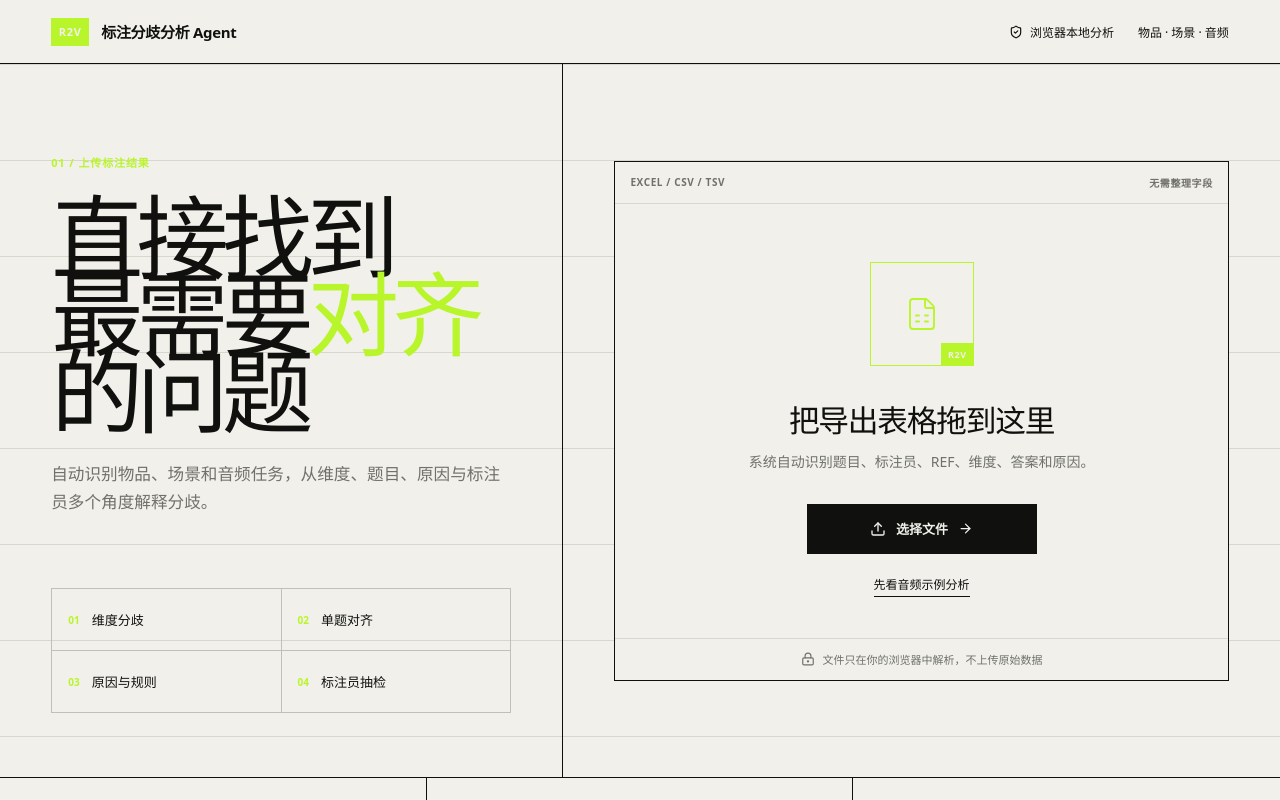
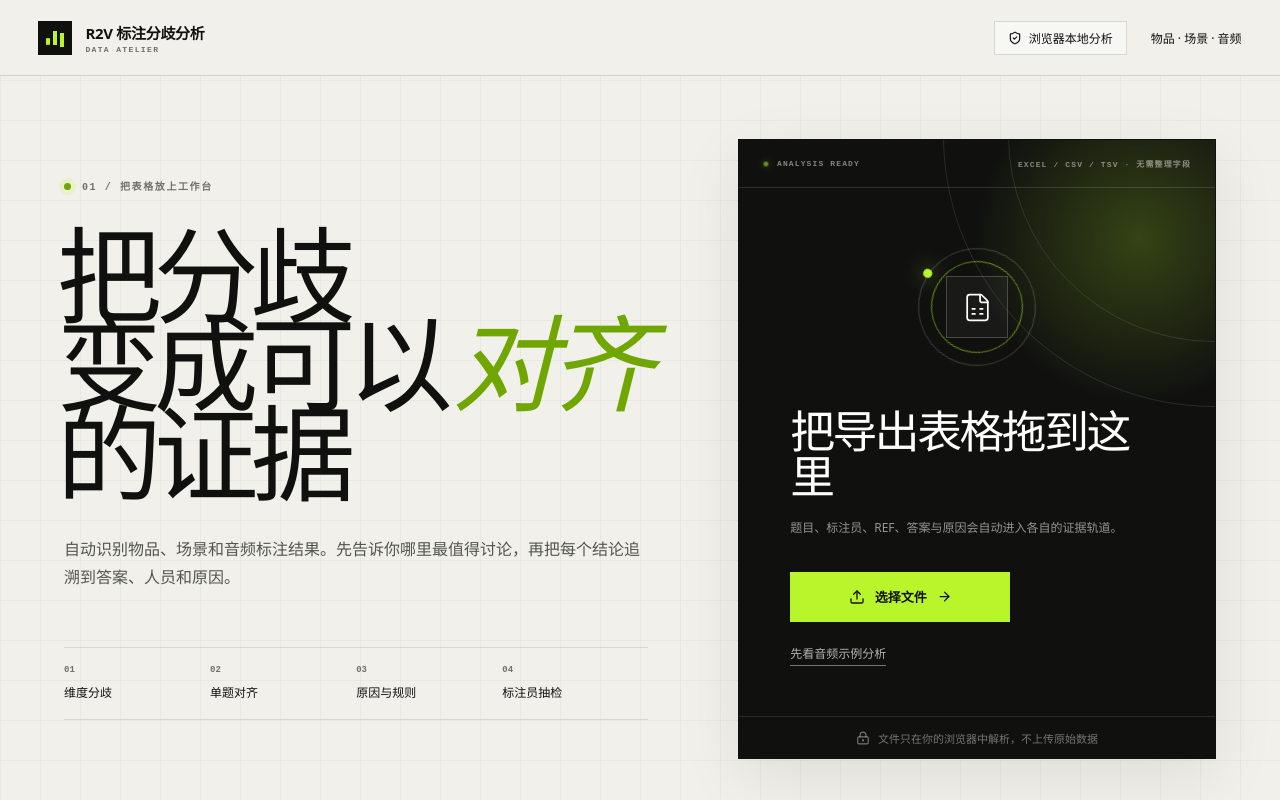
Before and after one commit to 356341603wang-gif/data-lumen-agent, a Next.js app: page / in a window 1280 px wide. Shown: the top 800 px of the page. Built offline with nearby package versions, Linux system fonts and the light colour scheme.

Commit message:
feat: redesign R2V upload workbench

```diff
--- a/app/globals.css
+++ b/app/globals.css
@@ -1818,6 +1818,439 @@ summary:focus-visible {
   font-size: 9px;
 }
 
+/* Data Atelier upload workbench */
+
+.upload-page {
+  min-height: 100vh;
+  background: transparent;
+}
+
+.upload-topbar {
+  position: fixed;
+  z-index: 60;
+  top: 0;
+  right: 0;
+  left: 0;
+  height: 76px;
+  border-color: rgba(16, 17, 15, 0.13);
+  background: rgba(241, 240, 234, 0.86);
+  backdrop-filter: blur(18px);
+  padding: 0 clamp(20px, 3vw, 44px);
+}
+
+.upload-brand {
+  gap: 13px;
+}
+
+.upload-brand > .upload-brand__mark {
+  width: 34px;
+  height: 34px;
+  display: flex;
+  align-items: flex-end;
+  justify-content: center;
+  gap: 3px;
+  background: var(--atelier-ink);
+  padding: 8px 7px;
+}
+
+.upload-brand__mark i {
+  width: 4px;
+  height: 11px;
+  display: block;
+  background: var(--atelier-acid);
+  animation: atelier-signal 2.8s ease-in-out infinite;
+}
+
+.upload-brand__mark i:nth-child(2) {
+  height: 18px;
+  animation-delay: -0.55s;
+}
+
+.upload-brand__mark i:nth-child(3) {
+  height: 14px;
+  animation-delay: -1.1s;
+}
+
+.upload-brand > .upload-brand__copy {
+  width: auto;
+  height: auto;
+  display: grid;
+  place-items: initial;
+  color: var(--atelier-ink);
+  background: transparent;
+  text-align: left;
+}
+
+.upload-brand__copy strong {
+  font-size: 15px;
+  font-weight: 700;
+}
+
+.upload-brand__copy small {
+  margin-top: 2px;
+  color: var(--atelier-muted);
+  font-family: var(--atelier-mono);
+  font-size: 8px;
+  font-weight: 650;
+  letter-spacing: 0.17em;
+  text-transform: uppercase;
+}
+
+.upload-topbar > div span:first-child {
+  min-height: 34px;
+  border: 1px solid var(--atelier-line);
+  background: rgba(255, 255, 255, 0.42);
+  padding: 0 13px;
+}
+
+.upload-hero {
+  width: min(100%, 1580px);
+  min-height: 100vh;
+  grid-template-columns: minmax(0, 1.1fr) minmax(440px, 0.9fr);
+  gap: clamp(48px, 7vw, 118px);
+  margin: 0 auto;
+  border: 0;
+  padding: 124px clamp(24px, 5vw, 80px) 66px;
+}
+
+.upload-copy {
+  min-height: 650px;
+  align-self: center;
+  border: 0;
+  padding: 0;
+  animation: atelier-copy-in 720ms cubic-bezier(0.16, 1, 0.3, 1) both;
+}
+
+.upload-index {
+  color: var(--atelier-muted);
+  font-family: var(--atelier-mono);
+  font-size: 10px;
+  letter-spacing: 0.16em;
+}
+
+.upload-index::before {
+  width: 7px;
+  height: 7px;
+  display: inline-block;
+  margin-right: 11px;
+  border-radius: 50%;
+  background: var(--atelier-acid-dark);
+  box-shadow: 0 0 0 5px rgba(185, 245, 43, 0.16);
+  content: "";
+}
+
+.upload-copy h1 {
+  max-width: 850px;
+  margin: 42px 0 34px -0.07em;
+  font-family: var(--atelier-display);
+  font-size: clamp(70px, 8.2vw, 132px);
+  font-weight: 520;
+  letter-spacing: -0.075em;
+  line-height: 0.84;
+}
+
+.upload-copy h1 span {
+  margin-left: 0.07em;
+  color: var(--atelier-acid-dark);
+  font-family: "Songti SC", "SimSun", serif;
+  font-style: italic;
+  font-weight: 400;
+}
+
+.upload-copy > p {
+  max-width: 650px;
+  color: #53554f;
+  font-size: clamp(16px, 1.25vw, 20px);
+  line-height: 1.75;
+}
+
+.upload-task-list {
+  max-width: 650px;
+  grid-template-columns: repeat(4, minmax(0, 1fr));
+  margin-top: 56px;
+  border-top-color: var(--atelier-line);
+  border-left: 0;
+}
+
+.upload-task-list span {
+  min-height: 72px;
+  display: grid;
+  align-content: center;
+  gap: 8px;
+  border-right: 0;
+  border-bottom-color: var(--atelier-line);
+  font-size: 12px;
+  padding: 0 12px 0 0;
+}
+
+.upload-task-list b {
+  color: var(--atelier-muted);
+  font-family: var(--atelier-mono);
+  font-size: 9px;
+}
+
+.upload-workbench {
+  width: min(620px, 100%);
+  min-height: 620px;
+  align-self: center;
+  overflow: hidden;
+  border: 1px solid var(--atelier-ink);
+  color: white;
+  background:
+    radial-gradient(
+      circle at 84% 16%,
+      rgba(185, 245, 43, 0.22),
+      transparent 25%
+    ),
+    var(--atelier-ink);
+  box-shadow: var(--atelier-shadow);
+  padding: 76px clamp(30px, 4vw, 58px) 60px;
+  transform: translateZ(0);
+  animation: atelier-workbench-in 820ms 100ms
+    cubic-bezier(0.16, 1, 0.3, 1) both;
+  transition:
+    transform 260ms cubic-bezier(0.25, 1, 0.5, 1),
+    box-shadow 260ms cubic-bezier(0.25, 1, 0.5, 1),
+    border-color 260ms ease;
+}
+
+.upload-workbench::before,
+.upload-workbench::after {
+  position: absolute;
+  top: -275px;
+  right: -270px;
+  width: 540px;
+  height: 540px;
+  border: 1px solid rgba(255, 255, 255, 0.11);
+  border-radius: 50%;
+  content: "";
+  pointer-events: none;
+}
+
+.upload-workbench::after {
+  top: -210px;
+  right: -205px;
+  width: 410px;
+  height: 410px;
+}
+
+.upload-workbench.upload-dropzone--dragging {
+  border-color: var(--atelier-acid);
+  color: white;
+  background:
+    radial-gradient(
+      circle at 84% 16%,
+      rgba(185, 245, 43, 0.34),
+      transparent 30%
+    ),
+    var(--atelier-ink);
+  box-shadow:
+    0 0 0 7px rgba(185, 245, 43, 0.28),
+    var(--atelier-shadow);
+  transform: translateY(-7px);
+}
+
+.upload-workbench .upload-dropzone__meta {
+  height: 48px;
+  border-color: rgba(255, 255, 255, 0.12);
+  color: rgba(255, 255, 255, 0.48);
+  font-family: var(--atelier-mono);
+  font-size: 8px;
+  letter-spacing: 0.14em;
+  padding: 0 24px;
+}
+
+.upload-workbench__signal {
+  display: flex;
+  align-items: center;
+  gap: 8px;
+}
+
+.upload-workbench__signal i {
+  width: 6px;
+  height: 6px;
+  border-radius: 50%;
+  background: var(--atelier-acid);
+  box-shadow: 0 0 12px rgba(185, 245, 43, 0.72);
+  animation: atelier-status 2.4s ease-in-out infinite;
+}
+
+.upload-orbit {
+  position: relative;
+  width: 118px;
+  height: 118px;
+  display: grid;
+  place-items: center;
+  margin-bottom: 44px;
+}
+
+.upload-orbit__ring {
+  position: absolute;
+  inset: 0;
+  border: 1px solid rgba(255, 255, 255, 0.2);
+  border-radius: 50%;
+  animation: atelier-orbit 7s linear infinite;
+}
+
+.upload-orbit__ring::before {
+  position: absolute;
+  inset: 12px;
+  border: 1px solid rgba(185, 245, 43, 0.55);
+  border-radius: 50%;
+  content: "";
+}
+
+.upload-orbit__satellite {
+  position: absolute;
+  inset: -8px;
+  border-radius: 50%;
+  animation: atelier-orbit 4.8s linear infinite reverse;
+}
+
+.upload-orbit__satellite::before {
+  position: absolute;
+  top: 3px;
+  left: 50%;
+  width: 9px;
+  height: 9px;
+  border-radius: 50%;
+  background: var(--atelier-acid);
+  box-shadow: 0 0 18px rgba(185, 245, 43, 0.55);
+  content: "";
+}
+
+.upload-orbit__core {
+  width: 62px;
+  height: 62px;
+  display: grid;
+  place-items: center;
+  border: 1px solid rgba(255, 255, 255, 0.2);
+  background: rgba(255, 255, 255, 0.04);
+}
+
+.upload-workbench h2 {
+  margin: 0;
+  align-self: flex-start;
+  font-family: var(--atelier-display);
+  font-size: clamp(38px, 3.5vw, 58px);
+  font-weight: 520;
+  letter-spacing: -0.055em;
+  line-height: 1;
+}
+
+.upload-workbench > p {
+  max-width: 430px;
+  margin: 18px 0 34px;
+  align-self: flex-start;
+  color: rgba(255, 255, 255, 0.55);
+  font-size: 12px;
+  line-height: 1.7;
+  text-align: left;
+}
+
+.upload-workbench .upload-primary {
+  min-width: 220px;
+  min-height: 50px;
+  align-self: flex-start;
+  border: 0;
+  color: var(--atelier-ink);
+  background: var(--atelier-acid);
+  font-weight: 760;
+  transition:
+    transform 220ms cubic-bezier(0.25, 1, 0.5, 1),
+    background 220ms ease,
+    box-shadow 220ms ease;
+}
+
+.upload-workbench .upload-primary:hover {
+  color: var(--atelier-ink);
+  background: #caff48;
+  box-shadow: 0 8px 24px rgba(185, 245, 43, 0.16);
+  transform: translateY(-3px);
+}
+
+.upload-workbench .upload-primary:active {
+  transform: translateY(0) scale(0.98);
+}
+
+.upload-workbench .upload-demo {
+  align-self: flex-start;
+  margin-top: 19px;
+  border-color: rgba(255, 255, 255, 0.42);
+  color: rgba(255, 255, 255, 0.68);
+  transition:
+    color 180ms ease,
+    border-color 180ms ease;
+}
+
+.upload-workbench .upload-demo:hover {
+  border-color: var(--atelier-acid);
+  color: var(--atelier-acid);
+}
+
+.upload-workbench .upload-error {
+  color: #ff8c79;
+  background: rgba(238, 107, 85, 0.12);
+}
+
+.upload-workbench .upload-privacy {
+  border-color: rgba(255, 255, 255, 0.11);
+  color: rgba(255, 255, 255, 0.42);
+}
+
+.upload-proof {
+  max-width: 1580px;
+  margin: 0 auto;
+  border-top: 1px solid var(--atelier-line);
+  border-bottom-color: var(--atelier-line);
+}
+
+.upload-proof article {
+  min-height: 126px;
+  border-right-color: var(--atelier-line);
+}
+
+.upload-proof svg {
+  color: var(--atelier-acid-dark);
+}
+
+@keyframes atelier-signal {
+  0%,
+  100% {
+    transform: scaleY(0.6);
+  }
+  50% {
+    transform: scaleY(1);
+  }
+}
+
+@keyframes atelier-status {
+  50% {
+    opacity: 0.42;
+    transform: scale(0.78);
+  }
+}
+
+@keyframes atelier-orbit {
+  to {
+    transform: rotate(360deg);
+  }
+}
+
+@keyframes atelier-copy-in {
+  from {
+    opacity: 0;
+    transform: translateY(28px);
+  }
+}
+
+@keyframes atelier-workbench-in {
+  from {
+    opacity: 0;
+    transform: translateX(36px) scale(0.98);
+  }
+}
+
 @media (max-width: 1280px) {
   .dimension-row {
     grid-template-columns: 50px minmax(170px, 0.7fr) 110px minmax(250px, 1fr);
@@ -1836,13 +2269,15 @@ summary:focus-visible {
 @media (max-width: 1100px) {
   .upload-hero {
     grid-template-columns: 1fr;
+    gap: 42px;
+    padding-top: 126px;
   }
 
   .upload-copy {
     min-height: auto;
     border-right: 0;
-    border-bottom: 1px solid var(--r2v-ink);
-    padding-top: 12vw;
+    border-bottom: 0;
+    padding: 0;
   }
 
   .upload-copy h1 {
@@ -1850,7 +2285,7 @@ summary:focus-visible {
   }
 
   .upload-dropzone {
-    margin: 70px auto;
+    margin: 0 auto 46px;
   }
 
   .r2v-layout {
@@ -1922,7 +2357,7 @@ summary:focus-visible {
   }
 
   .upload-copy {
-    padding: 72px 22px 50px;
+    padding: 0;
   }
 
   .upload-copy h1 {
@@ -2040,7 +2475,7 @@ summary:focus-visible {
   }
 
   .upload-task-list {
-    grid-template-columns: 1fr;
+    grid-template-columns: repeat(2, minmax(0, 1fr));
   }
 
   .upload-dropzone h2 {
@@ -2120,6 +2555,8 @@ summary:focus-visible {
   *,
   *::before,
   *::after {
+    animation-duration: 0.01ms !important;
+    animation-iteration-count: 1 !important;
     scroll-behavior: auto !important;
     transition-duration: 0.01ms !important;
   }
--- a/app/page.tsx
+++ b/app/page.tsx
@@ -94,8 +94,15 @@ function UploadStage({
           onClick={() => window.location.reload()}
           type="button"
         >
-          <span>R2V</span>
-          <strong>标注分歧分析 Agent</strong>
+          <span className="upload-brand__mark">
+            <i />
+            <i />
+            <i />
+          </span>
+          <span className="upload-brand__copy">
+            <strong>R2V 标注分歧分析</strong>
+            <small>Data Atelier</small>
+          </span>
         </button>
         <div>
           <span>
@@ -108,14 +115,16 @@ function UploadStage({
 
       <section className="upload-hero">
         <div className="upload-copy">
-          <span className="upload-index">01 / 上传标注结果</span>
+          <span className="upload-index">01 / 把表格放上工作台</span>
           <h1>
-            直接找到
+            把分歧
             <br />
-            最需要<span>对齐</span>的问题
+            变成可以<span>对齐</span>
+            <br />
+            的证据
           </h1>
           <p>
-            自动识别物品、场景和音频任务，从维度、题目、原因与标注员多个角度解释分歧。
+            自动识别物品、场景和音频标注结果。先告诉你哪里最值得讨论，再把每个结论追溯到答案、人员和原因。
           </p>
           <div className="upload-task-list">
             <span>
@@ -138,7 +147,7 @@ function UploadStage({
         </div>
 
         <div
-          className={`upload-dropzone ${
+          className={`upload-dropzone upload-workbench ${
             dragging ? "upload-dropzone--dragging" : ""
           }`}
           onDragEnter={(event) => {
@@ -168,15 +177,21 @@ function UploadStage({
             type="file"
           />
           <div className="upload-dropzone__meta">
-            <span>Excel / CSV / TSV</span>
-            <span>无需整理字段</span>
+            <span className="upload-workbench__signal">
+              <i />
+              Analysis ready
+            </span>
+            <span>Excel / CSV / TSV · 无需整理字段</span>
           </div>
-          <div className="upload-file-mark">
-            <FileSpreadsheet size={36} strokeWidth={1.25} />
-            <span>R2V</span>
+          <div className="upload-orbit" aria-hidden="true">
+            <span className="upload-orbit__ring" />
+            <span className="upload-orbit__satellite" />
+            <span className="upload-orbit__core">
+              <FileSpreadsheet size={31} strokeWidth={1.35} />
+            </span>
           </div>
           <h2>{loading ? "正在识别任务与答案…" : "把导出表格拖到这里"}</h2>
-          <p>系统自动识别题目、标注员、REF、维度、答案和原因。</p>
+          <p>题目、标注员、REF、答案与原因会自动进入各自的证据轨道。</p>
           <button
             className="upload-primary"
             disabled={loading}
```
Also changed, not shown: 1 other file (tests, documents, lock files or other folders).
